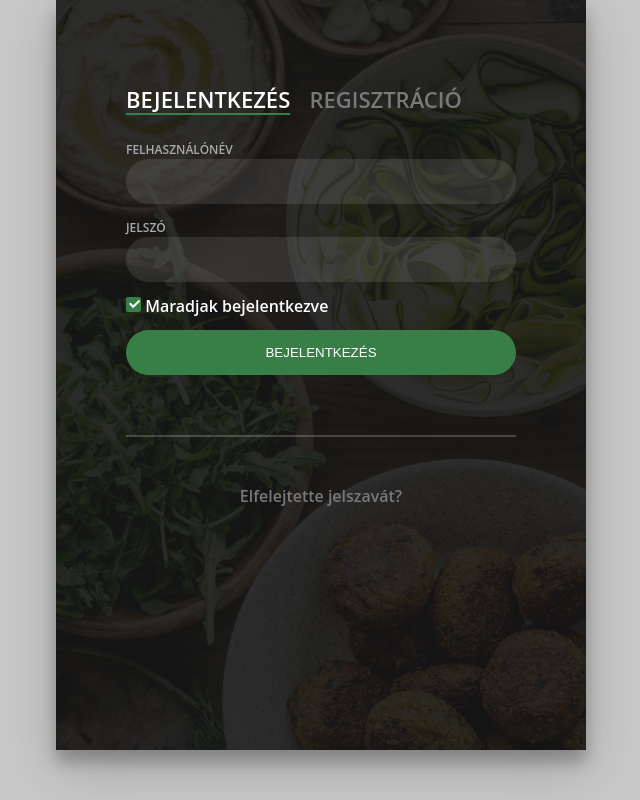
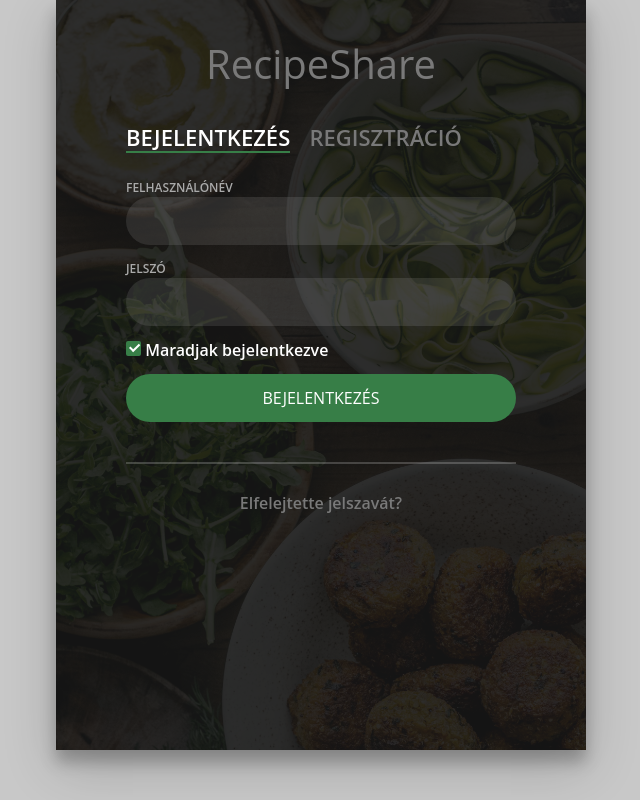
Before and after one commit to KT1M1/Project, a PHP site: page /login in a window 1280 px wide. Shown: the whole page, without its empty margins (319-959 px from the left). Run offline with PHP 8.4, Linux system fonts and the light colour scheme.

Commit message:
Small Changes In Login Style

```diff
--- a/client/assets/css/login.css
+++ b/client/assets/css/login.css
@@ -26,6 +26,13 @@
     color: inherit;
     text-decoration: none;
 }
+.page-name{
+    margin-bottom: 40px;
+}
+
+label.tab, .page-name{
+    text-align: center;
+}
 
 .login-wrap {
     width: 100%;
@@ -45,7 +52,7 @@
     width: 100%;
     height: 100%;
     position: absolute;
-    padding: 90px 70px 50px 70px;
+    padding: 40px 70px 50px 70px;
     background: rgba(23, 23, 23, 0.9);
 }
 
@@ -195,7 +202,7 @@
 
 .hr {
     height: 2px;
-    margin: 60px 0 50px 0;
+    margin: 40px 0 30px 0;
     background: rgba(255, 255, 255, 0.2);
 }
 
--- a/client/pages/login.php
+++ b/client/pages/login.php
@@ -12,7 +12,7 @@
 $signin_checked = "";
 
 
-if( isset( $_POST['signin'] ) && $_POST['signin'] == '1' ) {
+if(isset( $_POST['signin'] ) && $_POST['signin'] == '1') {
 
     $message = login_user(
         $_POST['user_name'],
@@ -39,7 +39,7 @@
 /**
  * If the user already logged in redirect to main page.
  */
-if ( session_status() !== PHP_SESSION_ACTIVE ) {
+if (session_status() !== PHP_SESSION_ACTIVE) {
     session_start();
 }
 
@@ -53,16 +53,25 @@
 
 <!DOCTYPE html>
 <html lang="hu">
+
 <head>
-  <link rel="stylesheet" href="/client/assets/css/login.css"/>
+    <link href="https://cdn.jsdelivr.net/npm/bootstrap@5.0.2/dist/css/bootstrap.min.css" rel="stylesheet"
+        integrity="sha384-EVSTQN3/azprG1Anm3QDgpJLIm9Nao0Yz1ztcQTwFspd3yD65VohhpuuCOmLASjC" crossorigin="anonymous">
+    <link rel="stylesheet" href="/client/assets/css/login.css" />
     <title>Form</title>
     <meta charset="utf-8">
+    <meta name="viewport" content="width=device-width, initial-scale=1.0">
 </head>
+
 <body>
+
     <div class="login-wrap">
         <div class="login-html">
-      <input id="tab-1" type="radio" name="tab" class="sign-in" <?php echo $login_checked; ?>><label for="tab-1" class="tab">Bejelentkezés</label>
-      <input id="tab-2" type="radio" name="tab" class="sign-up"  <?php echo $signin_checked; ?>><label for="tab-2" class="tab">Regisztráció</label>
+            <h1 class="page-name">RecipeShare</h1>
+            <input id="tab-1" type="radio" name="tab" class="sign-in" <?php echo $login_checked; ?>><label for="tab-1"
+                class="tab">Bejelentkezés</label>
+            <input id="tab-2" type="radio" name="tab" class="sign-up" <?php echo $signin_checked; ?>><label for="tab-2"
+                class="tab">Regisztráció</label>
                 <div class="login-form">
             <form action="" method="post" class="sign-in-htm">
                 <div class="group">
@@ -86,6 +95,7 @@
                 </div>
                 <input type="hidden" name="signin" value="1">
             </form>
+
             <form action="" method="post" class="sign-up-htm">
                 <div class="group">
                     <label for="fullname" class="label">Teljes név</label>
@@ -126,6 +136,6 @@
             </div>
         </div>
     </div>
-  </div>
 </body>
+
 </html>
```
Lines whose indentation alone changed are shown as unchanged.
